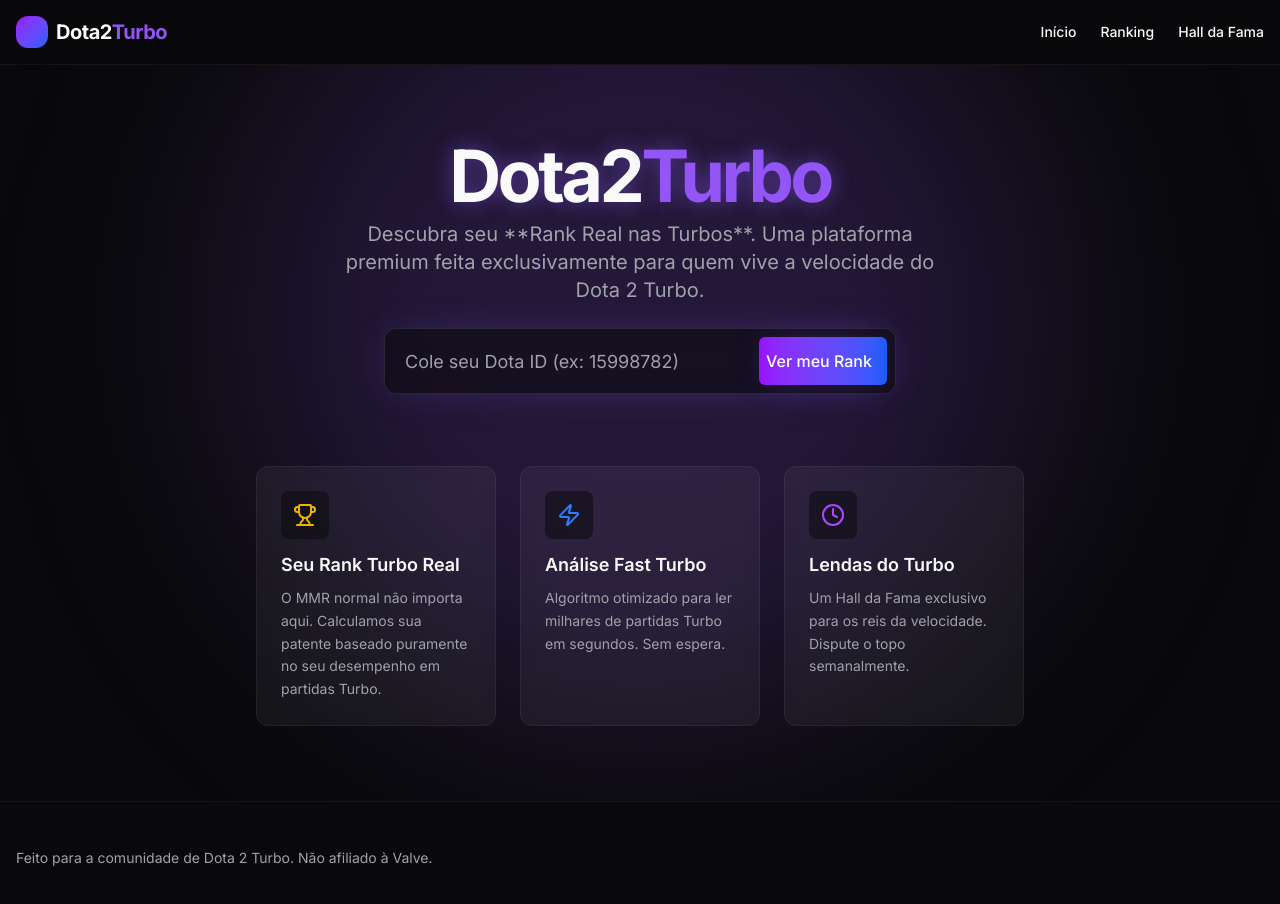
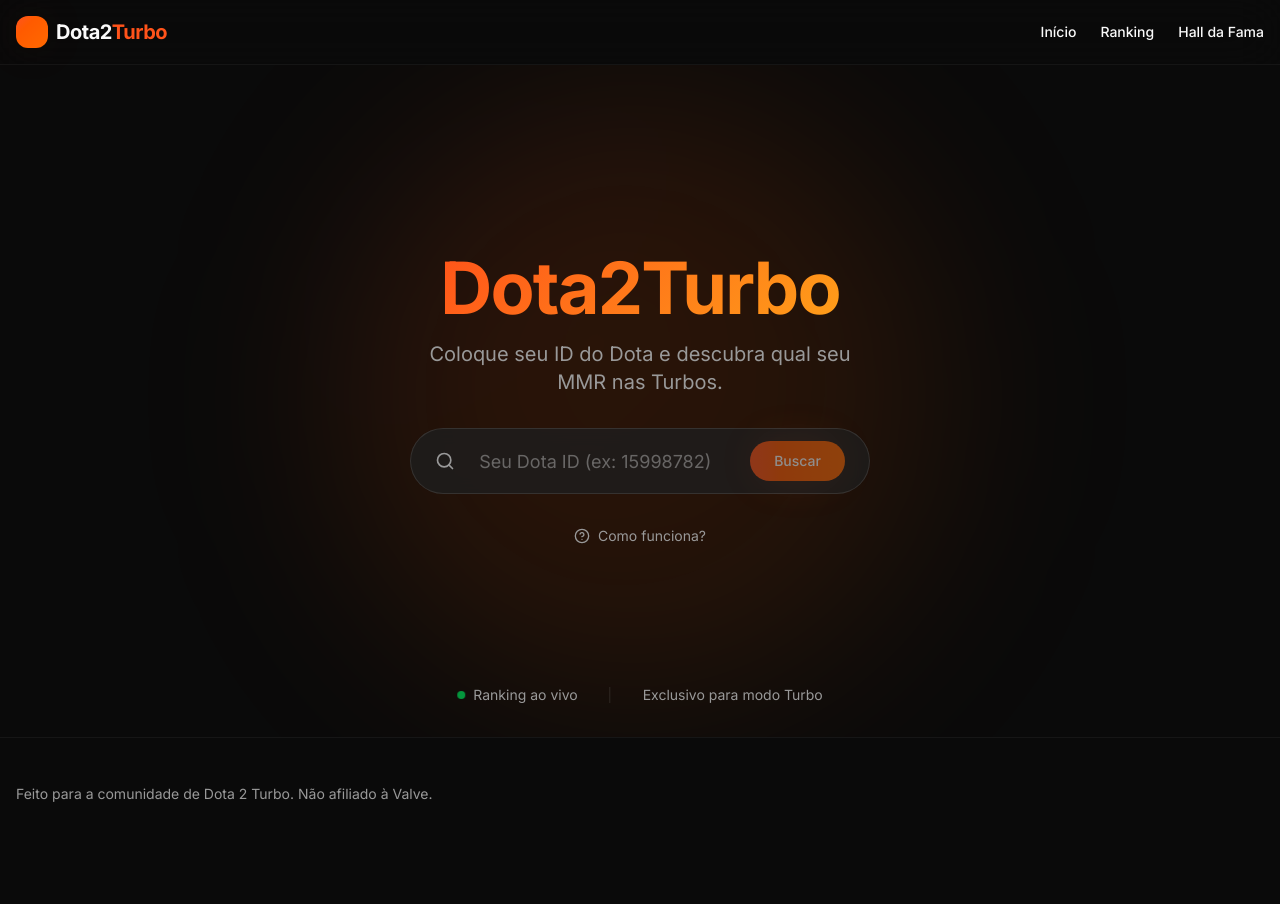
Before and after one commit to laaridev/dota2turbo-mmr, a Next.js app: page / in a window 1280 px wide. Shown: the top 904 px of the page. After the commit the page ends 850 px from the top, so only its background shows below. Built offline with nearby package versions, Linux system fonts and the light colour scheme.

Commit message:
feat: major UI redesign - red/orange gamer theme, minimal home, how it works modal

```diff
--- a/app/globals.css
+++ b/app/globals.css
@@ -2,33 +2,33 @@
 
 @layer theme {
   :root {
-    --background: hsl(240 10% 4%);
+    --background: hsl(0 0% 4%);
     --foreground: hsl(0 0% 98%);
 
-    --card: hsl(240 10% 6%);
+    --card: hsl(0 0% 7%);
     --card-foreground: hsl(0 0% 98%);
 
-    --popover: hsl(240 10% 4%);
+    --popover: hsl(0 0% 4%);
     --popover-foreground: hsl(0 0% 98%);
 
-    --primary: hsl(263 90% 65%);
+    --primary: hsl(15 100% 55%);
     --primary-foreground: hsl(0 0% 100%);
 
-    --secondary: hsl(240 4% 16%);
+    --secondary: hsl(0 0% 12%);
     --secondary-foreground: hsl(0 0% 98%);
 
-    --muted: hsl(240 4% 16%);
-    --muted-foreground: hsl(240 5% 65%);
+    --muted: hsl(0 0% 15%);
+    --muted-foreground: hsl(0 0% 60%);
 
-    --accent: hsl(263 90% 65%);
+    --accent: hsl(25 100% 50%);
     --accent-foreground: hsl(0 0% 98%);
 
     --destructive: hsl(0 63% 31%);
     --destructive-foreground: hsl(0 0% 98%);
 
-    --border: hsl(240 4% 16%);
-    --input: hsl(240 4% 16%);
-    --ring: hsl(263 90% 65%);
+    --border: hsl(0 0% 15%);
+    --input: hsl(0 0% 15%);
+    --ring: hsl(15 100% 55%);
 
     --radius: 0.75rem;
   }
@@ -63,7 +63,6 @@
   ::after,
   ::before {
     border-color: var(--border);
-    /* Default border color replacement for @apply border-border which might flakey in v4 if not strict */
   }
 
   body {
@@ -75,9 +74,16 @@
 
 /* Custom Utilities */
 @utility text-glow {
-  text-shadow: 0 0 20px rgba(139, 92, 246, 0.5);
+  text-shadow: 0 0 30px rgba(255, 100, 50, 0.6), 0 0 60px rgba(255, 80, 30, 0.3);
 }
 
 @utility box-glow {
-  box-shadow: 0 0 40px -10px rgba(139, 92, 246, 0.3);
+  box-shadow: 0 0 50px -10px rgba(255, 100, 50, 0.4);
 }
+
+@utility gradient-text {
+  background: linear-gradient(135deg, hsl(15, 100%, 55%) 0%, hsl(35, 100%, 55%) 100%);
+  -webkit-background-clip: text;
+  -webkit-text-fill-color: transparent;
+  background-clip: text;
+}
--- a/app/layout.tsx
+++ b/app/layout.tsx
@@ -22,7 +22,7 @@ export default function RootLayout({
           <header className="sticky top-0 z-50 w-full border-b border-white/5 bg-background/60 backdrop-blur-xl transition-all">
             <div className="container flex h-16 items-center space-x-4 sm:justify-between sm:space-x-0 mx-auto px-4">
               <div className="flex gap-2 items-center">
-                <div className="h-8 w-8 rounded bg-gradient-to-br from-purple-600 to-blue-600 box-glow" />
+                <div className="h-8 w-8 rounded bg-gradient-to-br from-primary to-orange-500 box-glow" />
                 <span className="font-bold text-xl tracking-tight">Dota2<span className="text-primary">Turbo</span></span>
               </div>
               <nav className="flex items-center space-x-6 text-sm font-medium">
--- a/app/page.tsx
+++ b/app/page.tsx
@@ -4,13 +4,14 @@ import { useState } from 'react';
 import { useRouter } from 'next/navigation';
 import { Button } from '@/components/ui/button';
 import { Input } from '@/components/ui/input';
-import { Search, Trophy, Zap, Clock } from 'lucide-react';
-import { Card } from '@/components/ui/card';
+import { Search, HelpCircle } from 'lucide-react';
+import { HowItWorksModal } from '@/components/how-it-works-modal';
 import { motion } from 'framer-motion';
 
 export default function Home() {
   const [inputId, setInputId] = useState('');
   const [loading, setLoading] = useState(false);
+  const [showHowItWorks, setShowHowItWorks] = useState(false);
   const router = useRouter();
 
   const handleAnalyze = async (e: React.FormEvent) => {
@@ -18,80 +19,85 @@ export default function Home() {
     if (!inputId.trim()) return;
 
     setLoading(true);
-    // Ideally we might validate ID format here, but we'll let the profile page or API handle it.
-    // We direct the user to the profile page which will trigger the fetch if needed (SSR or Client fetch).
-    // Actually, for better UX with "fetching", sending to a loading state on the profile page is good.
     router.push(`/profile/${inputId.trim()}`);
   };
 
   return (
-    <div className="flex flex-col items-center justify-center min-h-[calc(100vh-4rem)] p-4 relative overflow-hidden">
-      {/* Background Effects */}
-      <div className="absolute top-[-20%] left-1/2 -translate-x-1/2 w-[800px] h-[800px] bg-primary/20 rounded-full blur-[120px] pointer-events-none" />
+    <div className="flex flex-col items-center justify-center min-h-[calc(100vh-8rem)] p-4 relative overflow-hidden">
+      {/* Background Glow Effect */}
+      <div className="absolute top-1/2 left-1/2 -translate-x-1/2 -translate-y-1/2 w-[600px] h-[600px] bg-gradient-to-br from-primary/15 to-orange-500/10 rounded-full blur-[100px] pointer-events-none" />
+
+      {/* How it Works Modal */}
+      <HowItWorksModal isOpen={showHowItWorks} onClose={() => setShowHowItWorks(false)} />
 
       <motion.div
         initial={{ opacity: 0, y: 20 }}
         animate={{ opacity: 1, y: 0 }}
-        transition={{ duration: 0.5 }}
-        className="text-center space-y-6 max-w-3xl relative z-10"
+        transition={{ duration: 0.6, ease: "easeOut" }}
+        className="text-center space-y-8 max-w-2xl relative z-10"
       >
-        <div className="space-y-2">
-          <h1 className="text-4xl md:text-7xl font-bold tracking-tighter text-glow">
-            Dota2<span className="text-primary">Turbo</span>
+        {/* Logo/Title */}
+        <div className="space-y-4">
+          <h1 className="text-5xl md:text-7xl font-bold tracking-tight">
+            <span className="gradient-text">Dota2Turbo</span>
           </h1>
-          <p className="text-lg md:text-xl text-muted-foreground max-w-[600px] mx-auto">
-            Descubra seu **Rank Real nas Turbos**. Uma plataforma premium feita exclusivamente para quem vive a velocidade do Dota 2 Turbo.
+          <p className="text-muted-foreground text-lg md:text-xl max-w-md mx-auto">
+            Coloque seu ID do Dota e descubra qual seu MMR nas Turbos.
           </p>
         </div>
 
-        <Card className="p-2 bg-background/50 border-white/10 backdrop-blur-md max-w-lg mx-auto box-glow">
-          <form onSubmit={handleAnalyze} className="flex gap-2">
+        {/* Search Box - Google Style */}
+        <form onSubmit={handleAnalyze} className="w-full max-w-xl mx-auto">
+          <div className="relative group">
+            <div className="absolute inset-0 bg-gradient-to-r from-primary/20 to-orange-500/20 rounded-full blur-xl opacity-0 group-hover:opacity-100 group-focus-within:opacity-100 transition-opacity duration-300" />
+            <div className="relative flex items-center bg-secondary/80 backdrop-blur-sm border border-white/10 rounded-full px-6 py-2 hover:border-white/20 focus-within:border-primary/50 transition-all duration-300">
+              <Search className="h-5 w-5 text-muted-foreground mr-3 flex-shrink-0" />
               <Input
-              placeholder="Cole seu Dota ID (ex: 15998782)"
-              className="bg-transparent border-0 focus-visible:ring-0 text-lg h-12"
+                placeholder="Seu Dota ID (ex: 15998782)"
+                className="bg-transparent border-0 focus-visible:ring-0 text-lg h-12 placeholder:text-muted-foreground/60"
                 value={inputId}
                 onChange={(e) => setInputId(e.target.value)}
               />
-            <Button size="lg" className="h-12 w-32" type="submit" disabled={loading} variant="premium">
+              <Button
+                type="submit"
+                disabled={loading || !inputId.trim()}
+                className="rounded-full px-6 h-10 bg-gradient-to-r from-primary to-orange-500 hover:from-primary/90 hover:to-orange-500/90 text-white font-medium transition-all"
+              >
                 {loading ? (
                   <div className="h-5 w-5 border-2 border-white/30 border-t-white rounded-full animate-spin" />
                 ) : (
-                <>
-                  Ver meu Rank <Zap className="ml-2 h-4 w-4" />
-                </>
+                  'Buscar'
                 )}
               </Button>
+            </div>
+          </div>
         </form>
-        </Card>
 
-        <div className="grid grid-cols-1 md:grid-cols-3 gap-6 pt-12 text-left">
-          <FeatureCard
-            icon={<Trophy className="h-6 w-6 text-yellow-500" />}
-            title="Seu Rank Turbo Real"
-            description="O MMR normal não importa aqui. Calculamos sua patente baseado puramente no seu desempenho em partidas Turbo."
-          />
-          <FeatureCard
-            icon={<Zap className="h-6 w-6 text-blue-500" />}
-            title="Análise Fast Turbo"
-            description="Algoritmo otimizado para ler milhares de partidas Turbo em segundos. Sem espera."
-          />
-          <FeatureCard
-            icon={<Clock className="h-6 w-6 text-purple-500" />}
-            title="Lendas do Turbo"
-            description="Um Hall da Fama exclusivo para os reis da velocidade. Dispute o topo semanalmente."
-          />
+        {/* How it works link */}
+        <button
+          onClick={() => setShowHowItWorks(true)}
+          className="inline-flex items-center gap-2 text-sm text-muted-foreground hover:text-primary transition-colors group"
+        >
+          <HelpCircle className="h-4 w-4 group-hover:rotate-12 transition-transform" />
+          Como funciona?
+        </button>
+
+      </motion.div>
+
+      {/* Bottom Stats Teaser */}
+      <motion.div
+        initial={{ opacity: 0 }}
+        animate={{ opacity: 1 }}
+        transition={{ delay: 0.4, duration: 0.6 }}
+        className="absolute bottom-8 left-1/2 -translate-x-1/2 flex items-center gap-8 text-sm text-muted-foreground"
+      >
+        <div className="flex items-center gap-2">
+          <div className="w-2 h-2 rounded-full bg-green-500 animate-pulse" />
+          <span>Ranking ao vivo</span>
         </div>
+        <div className="hidden md:block h-4 w-px bg-white/10" />
+        <span className="hidden md:block">Exclusivo para modo Turbo</span>
       </motion.div>
     </div>
   );
 }
-
-function FeatureCard({ icon, title, description }: { icon: React.ReactNode, title: string, description: string }) {
-  return (
-    <div className="p-6 rounded-xl border border-white/5 bg-white/5 backdrop-blur-sm hover:bg-white/10 transition-colors">
-      <div className="mb-3 p-3 w-fit rounded-lg bg-background/50">{icon}</div>
-      <h3 className="font-semibold text-lg mb-2">{title}</h3>
-      <p className="text-sm text-muted-foreground leading-relaxed">{description}</p>
-    </div>
-  )
-}
--- /dev/null
+++ b/components/how-it-works-modal.tsx
@@ -0,0 +1,104 @@
+'use client';
+
+import { X, Database, Zap, Trophy, BarChart3 } from 'lucide-react';
+import { Button } from '@/components/ui/button';
+
+interface HowItWorksModalProps {
+    isOpen: boolean;
+    onClose: () => void;
+}
+
+export function HowItWorksModal({ isOpen, onClose }: HowItWorksModalProps) {
+    if (!isOpen) return null;
+
+    return (
+        <div className="fixed inset-0 bg-black/80 backdrop-blur-sm z-50 flex items-center justify-center p-4">
+            <div className="bg-card border border-white/10 rounded-2xl max-w-2xl w-full p-6 relative animate-in fade-in zoom-in-95 duration-200 max-h-[90vh] overflow-y-auto">
+                {/* Close button */}
+                <button
+                    onClick={onClose}
+                    className="absolute top-4 right-4 text-muted-foreground hover:text-white transition-colors"
+                >
+                    <X className="h-5 w-5" />
+                </button>
+
+                {/* Title */}
+                <h2 className="text-2xl font-bold mb-6">Como Funciona?</h2>
+
+                {/* Steps */}
+                <div className="space-y-6">
+                    {/* Step 1 */}
+                    <div className="flex gap-4">
+                        <div className="flex-shrink-0 w-12 h-12 rounded-xl bg-primary/20 flex items-center justify-center">
+                            <Database className="h-6 w-6 text-primary" />
+                        </div>
+                        <div>
+                            <h3 className="font-semibold text-lg mb-1">1. Coletamos seus dados</h3>
+                            <p className="text-muted-foreground text-sm">
+                                Usamos a API pública do OpenDota para buscar <strong className="text-white">todas as suas partidas do modo Turbo</strong>.
+                                Não temos acesso à sua conta Steam, apenas dados públicos de partidas.
+                            </p>
+                        </div>
+                    </div>
+
+                    {/* Step 2 */}
+                    <div className="flex gap-4">
+                        <div className="flex-shrink-0 w-12 h-12 rounded-xl bg-orange-500/20 flex items-center justify-center">
+                            <BarChart3 className="h-6 w-6 text-orange-500" />
+                        </div>
+                        <div>
+                            <h3 className="font-semibold text-lg mb-1">2. Calculamos seu TMMR</h3>
+                            <p className="text-muted-foreground text-sm">
+                                Criamos um sistema de pontuação exclusivo para Turbo. Você começa com <strong className="text-white">2000 pontos base</strong>.
+                                Cada vitória adiciona ~25-30 pontos e cada derrota remove a mesma quantidade.
+                                Apenas partidas Turbo contam!
+                            </p>
+                        </div>
+                    </div>
+
+                    {/* Step 3 */}
+                    <div className="flex gap-4">
+                        <div className="flex-shrink-0 w-12 h-12 rounded-xl bg-yellow-500/20 flex items-center justify-center">
+                            <Trophy className="h-6 w-6 text-yellow-500" />
+                        </div>
+                        <div>
+                            <h3 className="font-semibold text-lg mb-1">3. Você entra no Ranking</h3>
+                            <p className="text-muted-foreground text-sm">
+                                Com base no seu TMMR, você recebe uma <strong className="text-white">patente</strong> (Bronze → Divino)
+                                e entra no ranking global. Os melhores jogadores aparecem no topo!
+                            </p>
+                        </div>
+                    </div>
+
+                    {/* Step 4 */}
+                    <div className="flex gap-4">
+                        <div className="flex-shrink-0 w-12 h-12 rounded-xl bg-green-500/20 flex items-center justify-center">
+                            <Zap className="h-6 w-6 text-green-500" />
+                        </div>
+                        <div>
+                            <h3 className="font-semibold text-lg mb-1">4. Atualize semanalmente</h3>
+                            <p className="text-muted-foreground text-sm">
+                                Seu perfil pode ser atualizado a cada <strong className="text-white">7 dias</strong>.
+                                Continue jogando Turbo e suba no ranking!
+                            </p>
+                        </div>
+                    </div>
+                </div>
+
+                {/* Footer note */}
+                <div className="mt-6 pt-4 border-t border-white/10">
+                    <p className="text-xs text-muted-foreground text-center">
+                        💡 Lembre-se: seus dados de partidas precisam estar públicos nas configurações do Dota 2.
+                    </p>
+                </div>
+
+                {/* Close action */}
+                <div className="mt-6">
+                    <Button onClick={onClose} className="w-full">
+                        Entendi!
+                    </Button>
+                </div>
+            </div>
+        </div>
+    );
+}
--- a/components/ui/button.tsx
+++ b/components/ui/button.tsx
@@ -17,7 +17,7 @@ const buttonVariants = cva(
                     "bg-secondary text-secondary-foreground hover:bg-secondary/80",
                 ghost: "hover:bg-accent hover:text-accent-foreground",
                 link: "text-primary underline-offset-4 hover:underline",
-                premium: "bg-gradient-to-r from-purple-600 to-blue-600 text-white hover:opacity-90 box-glow border-0",
+                premium: "bg-gradient-to-r from-primary to-orange-500 text-white hover:opacity-90 box-glow border-0",
             },
             size: {
                 default: "h-10 px-4 py-2",
```
Lines whose indentation alone changed are shown as unchanged.
